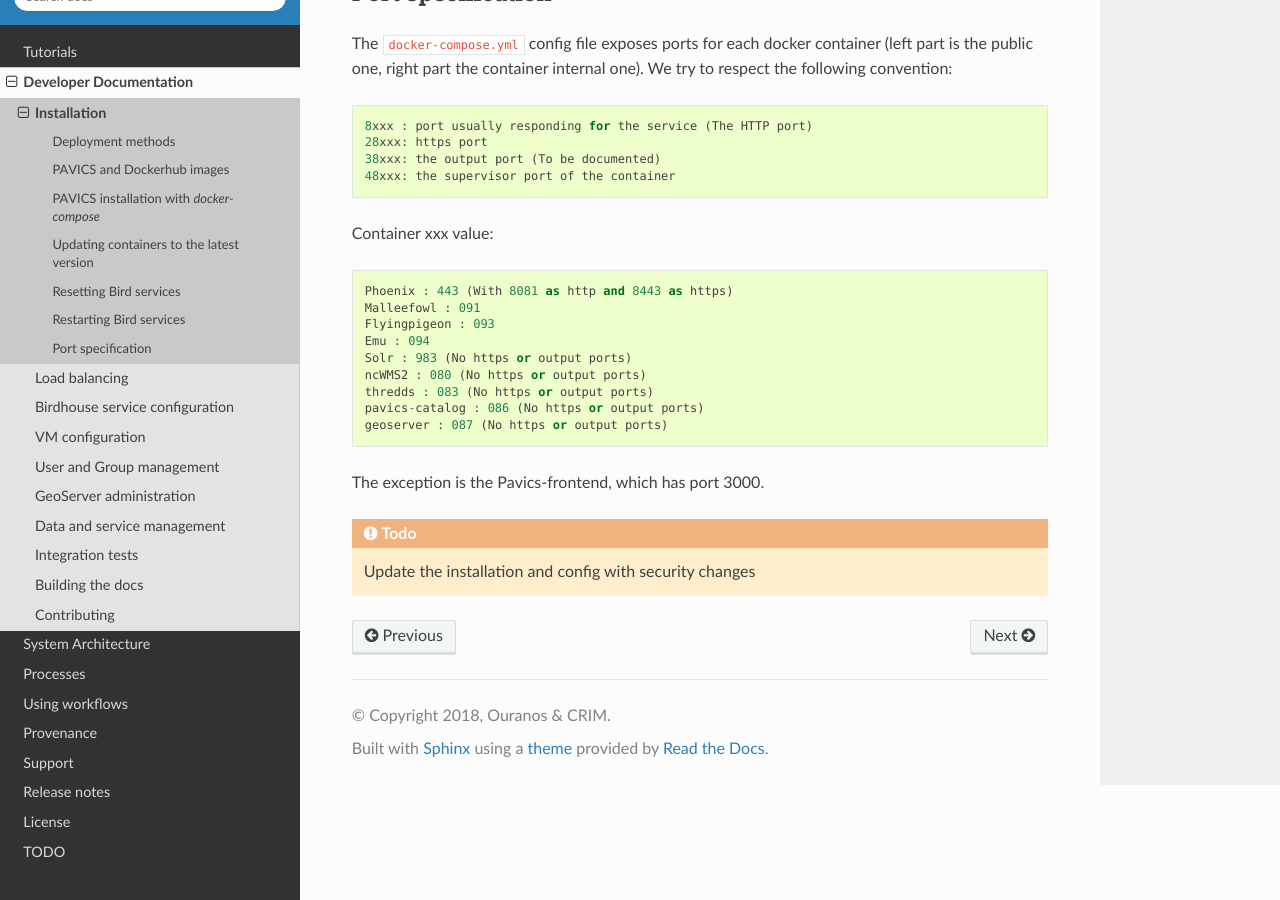
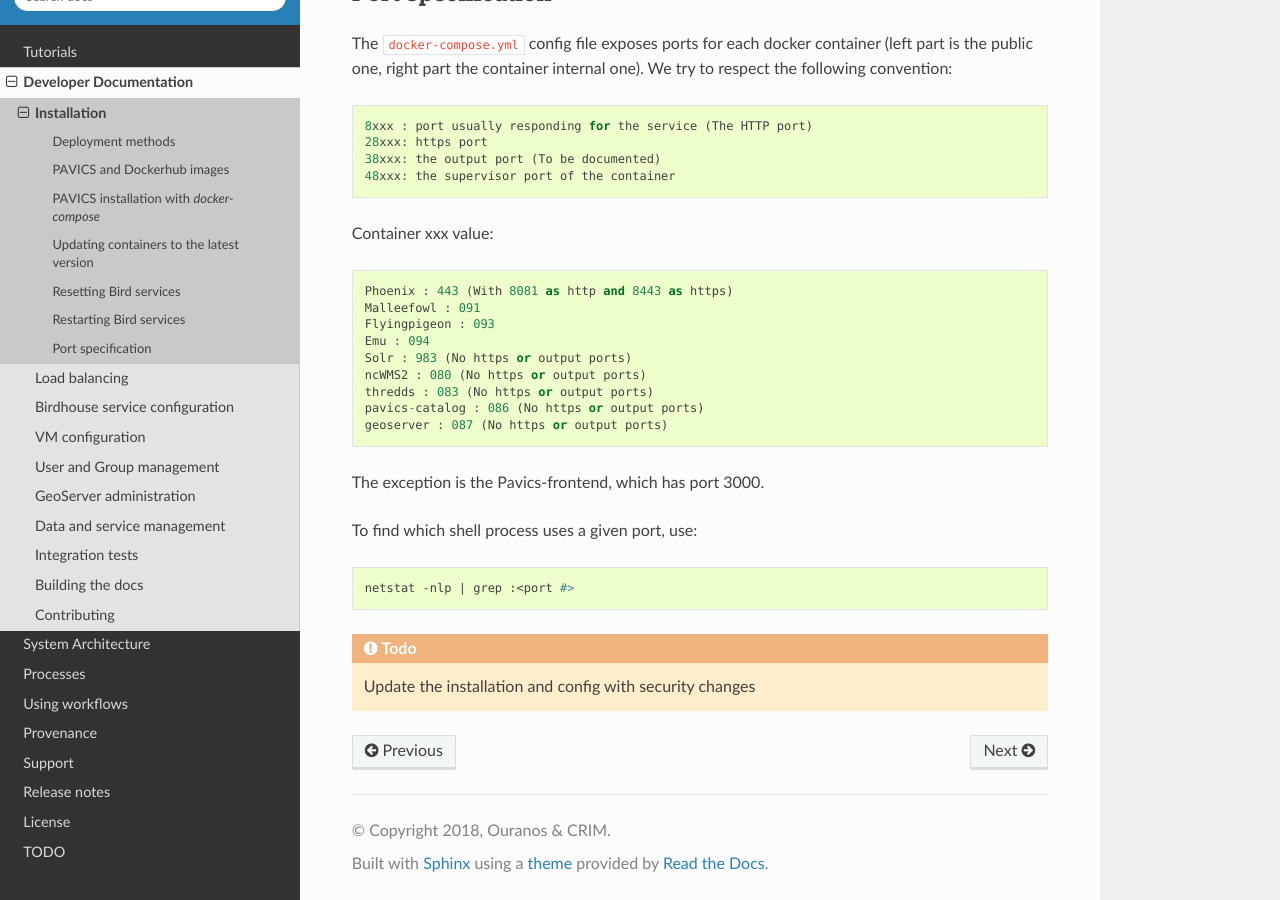
Before and after one commit to Ouranosinc/pavics-sdi, a Sphinx documentation site: the page built from docs/source/dev/installation.rst, in a window 1280 px wide and 900 px high, scrolled down 4527 px. Built offline with Sphinx 7.4.7 and the Read the Docs theme 2.0.0, drawn with Linux system fonts in a browser that asks for light colours.

Commit message:
added netstat command.

```diff
--- a/docs/source/dev/installation.rst
+++ b/docs/source/dev/installation.rst
@@ -186,6 +186,12 @@ Container xxx value::
 
 The exception is the Pavics-frontend, which has port 3000.
 
+To find which shell process uses a given port, use:
+
+.. code-block:: sh
+
+   netstat -nlp | grep :<port #>
+
 .. _PAVICS: https://github.com/Ouranosinc/PAVICS.git
 .. _Docker: http://docker.com
 .. _DockerHub: https://hub.docker.com/
```
